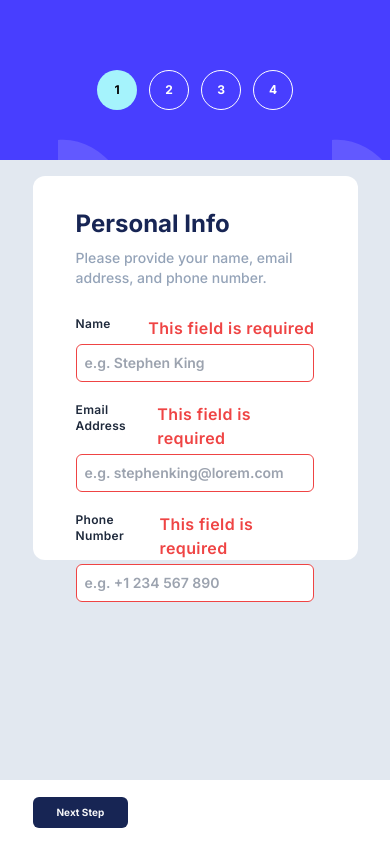
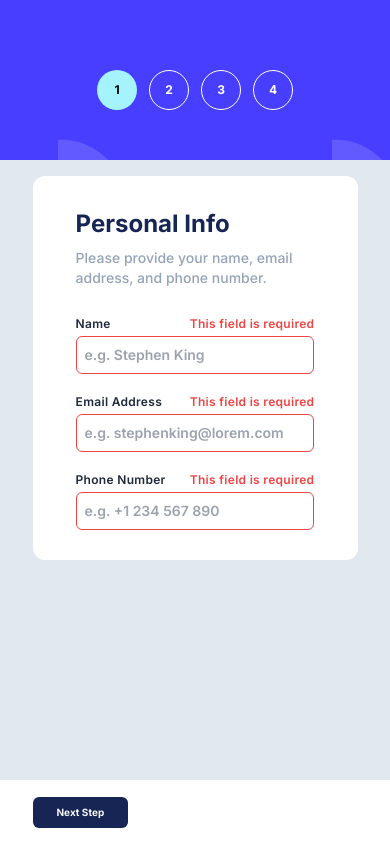
Before and after one commit to ev0lveDD/multi-step-form, a Next.js app: page / in a window 390 px wide. Both pictures are taken after a click on the button "Next Step". Built offline with nearby package versions, Linux system fonts and the light colour scheme.

Commit message:
Fixing mobile vie containers height

```diff
--- a/Components/InputSection/InputRow/input-row.js
+++ b/Components/InputSection/InputRow/input-row.js
@@ -10,7 +10,7 @@ export default function InputRow({inputLabel, inputPlaceholder, inputId, inputTy
                     {inputLabel}
                 </label>
                 {isInputEmpty ?
-                    <p className="tracking-wide text-red-500 test-xs md:text-[10px] font-semibold">
+                    <p className="tracking-wide text-red-500 text-xs md:text-[10px] font-semibold">
                         This field is required
                     </p>
                 : null}
--- a/Components/PersonalInfo/personal-info.js
+++ b/Components/PersonalInfo/personal-info.js
@@ -50,7 +50,7 @@ export default function PersonalInfo({currentStep, setCurrentStep, piName, setPI
     }
 
     return(
-        <div className="h-96 w-5/6 md:w-3/4 m-4 bg-white rounded-xl flex justify-center">
+        <div className="h-fit md:h-96 w-5/6 md:w-3/4 m-4 bg-white rounded-xl flex justify-center">
             <div className="flex flex-col min-h-96 w-5/6 md:w-4/6 justify-start md:justify-between items-stretch gap-4 md:gap-0 p-4 md:p-0">
                 <StepHeader
                 headerName={"Personal Info"}
--- a/Components/PlanSelect/plan-select.js
+++ b/Components/PlanSelect/plan-select.js
@@ -17,7 +17,7 @@ export default function PlanSelect({selectedPlan, setSelectedPlan, yearlyPlanBil
     }
 
     return(
-        <div className="h-1/2 md:h-96 w-5/6 md:w-3/4 m-4 bg-white rounded-xl flex justify-center">
+        <div className="h-fit md:h-96 w-5/6 md:w-3/4 m-4 bg-white rounded-xl flex justify-center">
             <div className="flex flex-col min-h-96 w-5/6 md:w-4/6 justify-start md:justify-between items-stretch gap-4 md:gap-0 p-4 md:p-0">
                 <StepHeader
                 headerName={"Select your plan"}
```
